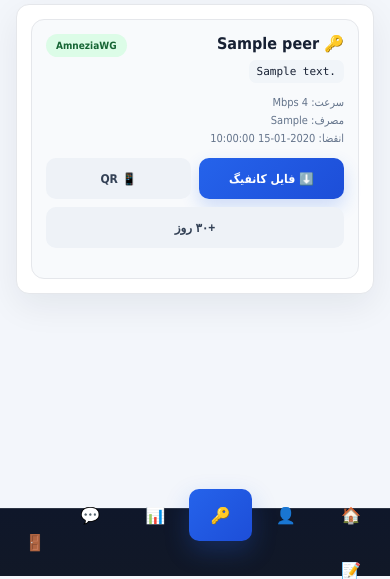
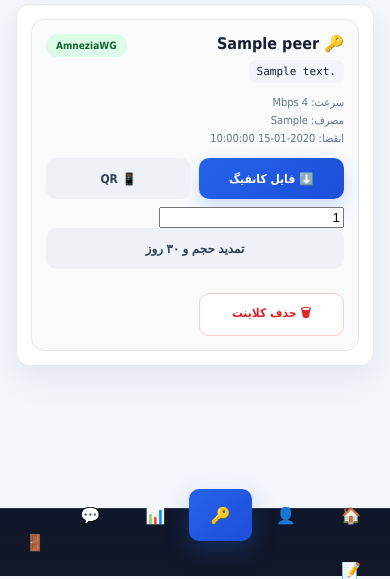
Before and after one commit to agrkmgmg-dev/AmneziaWG-Panel, a FastAPI app: template backend/app/templates/admin/peers.html in a window 390 px wide. Shown: the part 268-847 px from the top of the page. Run offline with FastAPI, Linux system fonts and the light colour scheme; the template is opened without the code that fills it: most values are stand-ins (such as "Sample title", 1, 10 or a date in 2020); data that the repository does not hold is empty.

Commit message:
fix: expose renew and delete actions on mobile

```diff
--- a/backend/app/templates/admin/peers.html
+++ b/backend/app/templates/admin/peers.html
@@ -159,9 +159,10 @@
                 <a href="/admin/peers/{{ peer.id }}/qr" class="btn btn-secondary">📱 QR</a>
                 <form method="post" action="/admin/peers/{{ peer.id }}/renew" class="mobile-renew-form">
                     <input type="hidden" name="days" value="30">
-                    <input type="hidden" name="traffic_limit_gb" value="">
-                    <button type="submit" class="btn btn-secondary">+۳۰ روز</button>
+                    <input type="number" name="traffic_limit_gb" min="0.01" step="0.01" value="1" title="حجم اضافه‌شده (GB)">
+                    <button type="submit" class="btn btn-secondary">تمدید حجم و ۳۰ روز</button>
                 </form>
+                <a href="/admin/peers/{{ peer.id }}/delete" class="btn btn-danger-outline" onclick="return confirm('این کلاینت حذف شود؟');">🗑 حذف کلاینت</a>
             </div>
         </article>
         {% endfor %}
```
